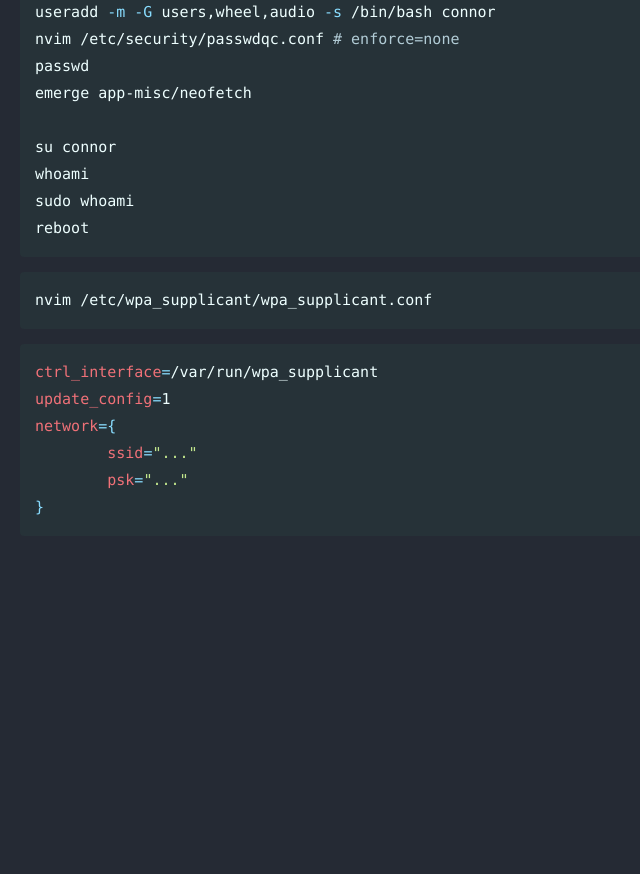
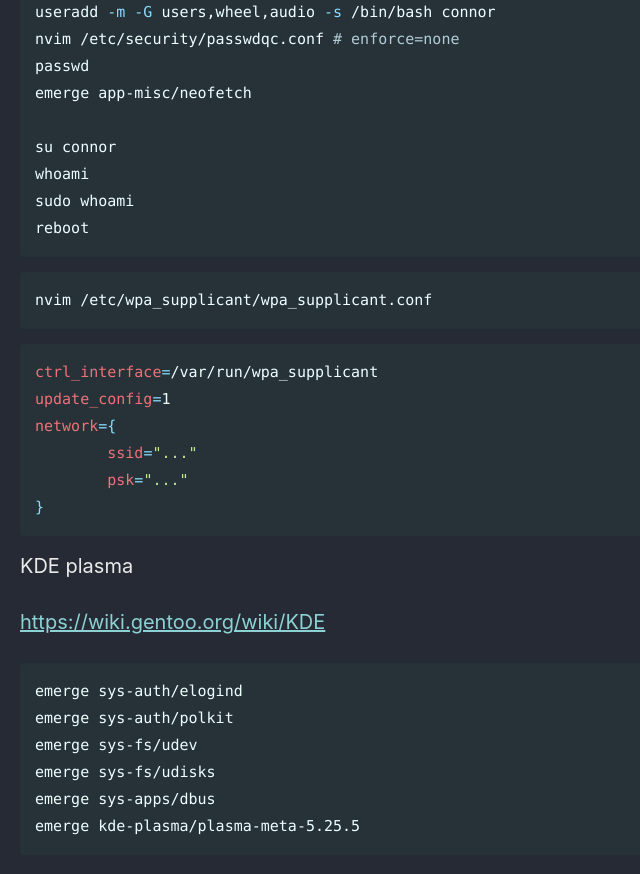
Before and after one commit to Connor-McCartney/Connor-McCartney.github.io, a Jekyll site: the page built from _pages/misc/gentoo.md, in a window 1280 px wide and 900 px high, scrolled down 4982 px. Shown: the top 874 px of the window, without its empty margins (0-640 px from the left). Built offline with Jekyll 4.4.1, drawn with Linux system fonts in a browser that asks for light colours; cached includes are drawn as plain includes; our own code applies the rules of GitHub Pages for plain Markdown files; before the commit the page ends 5563 px from its top, so only the background shows below that.

Commit message:
Update gentoo.md

````diff
--- a/_pages/misc/gentoo.md
+++ b/_pages/misc/gentoo.md
@@ -244,3 +244,17 @@ network={
 	psk="..."
 }
 ```
+
+
+KDE plasma
+
+<https://wiki.gentoo.org/wiki/KDE>
+
+```
+emerge sys-auth/elogind
+emerge sys-auth/polkit
+emerge sys-fs/udev
+emerge sys-fs/udisks
+emerge sys-apps/dbus
+emerge kde-plasma/plasma-meta-5.25.5
+```
````
